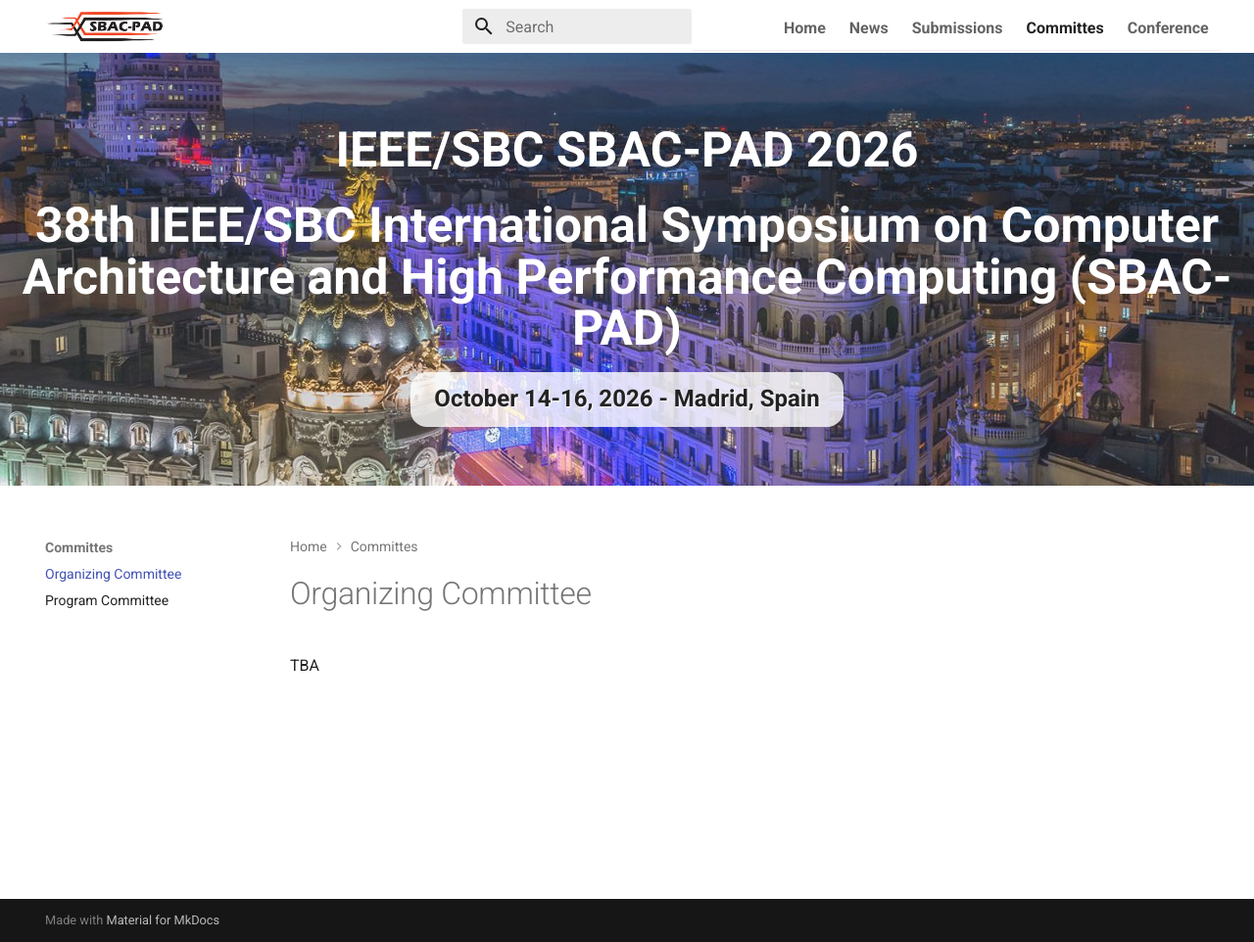
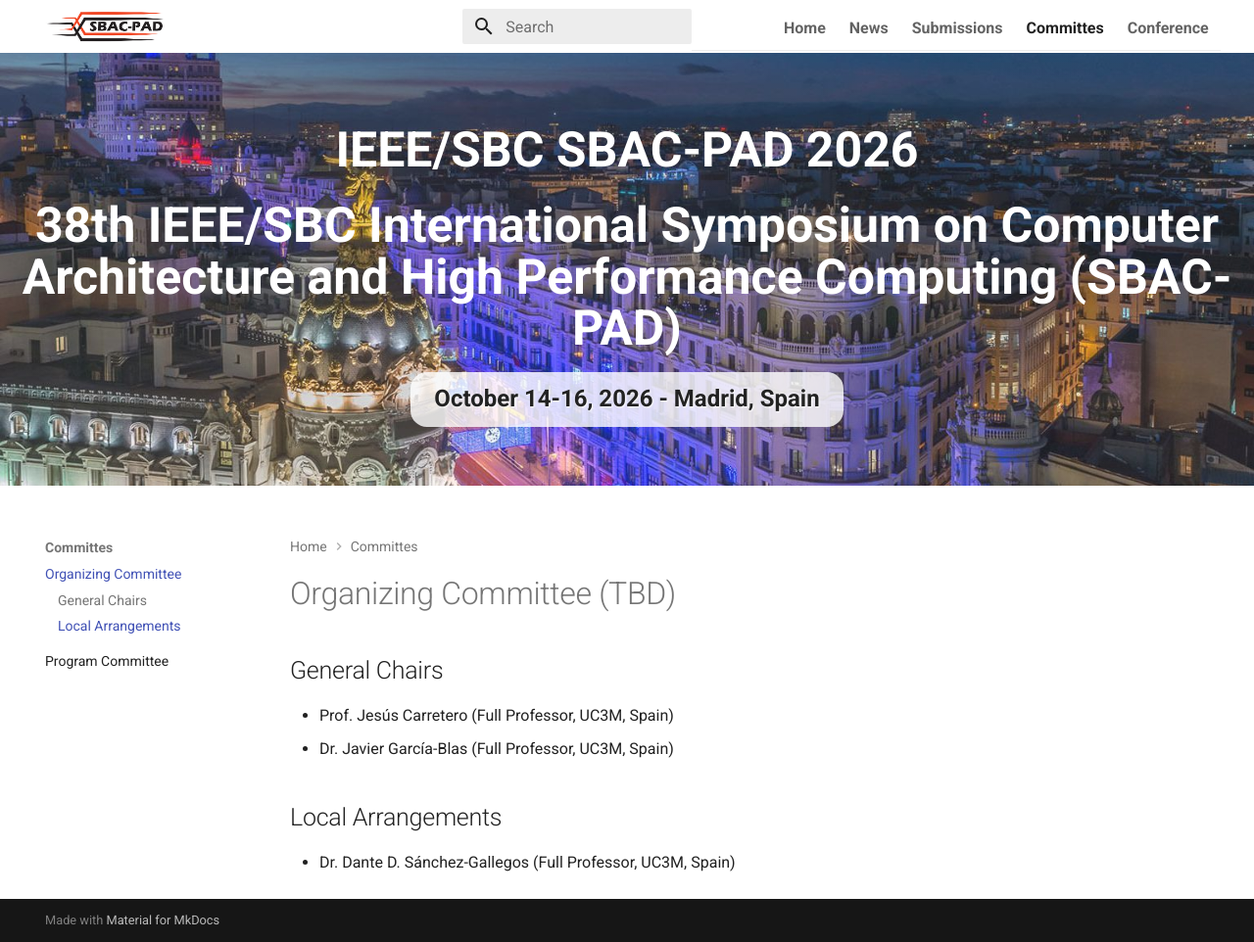
Before and after one commit to CoCo-ARCOS/sbac-pad2026, an MkDocs documentation site: the page built from docs/committees/organizing-committee.md, in a window 1280 px wide and 962 px high. Shown: the whole window at 98% size. Built offline with MkDocs 1.6.1 and Material for MkDocs 9.7.7, drawn with Linux system fonts in a browser that asks for light colours.

Commit message:
added comittee

```diff
--- a/docs/committees/organizing-committee.md
+++ b/docs/committees/organizing-committee.md
@@ -1 +1,9 @@
-TBA
+# Organizing Committee (TBD)
+
+## General Chairs
+
+* Prof. Jesús Carretero (Full Professor, UC3M, Spain)
+* Dr. Javier García-Blas (Full Professor, UC3M, Spain)
+
+## Local Arrangements
+* Dr. Dante D. Sánchez-Gallegos (Full Professor, UC3M, Spain)
```
Also changed, not shown: docs/assets/imgs/logo-arcos.png.
